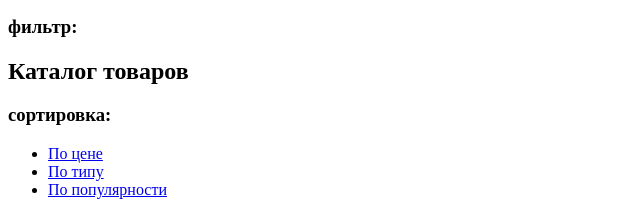
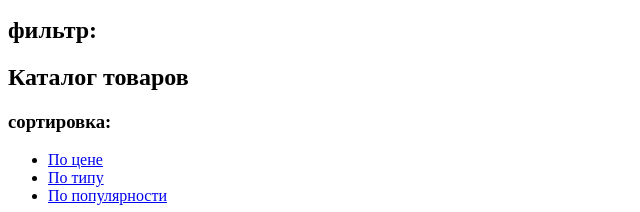
Before and after one commit to Antohich373/1577707-device-29, a plain HTML site: page catalog.html in a window 1280 px wide. Shown: the part 581-793 px from the top of the page, without its empty margins (0-640 px from the left). Drawn offline with Linux system fonts and the light colour scheme.

Commit message:
задание 2.18 иправление №6.1

```diff
--- a/catalog.html
+++ b/catalog.html
@@ -44,7 +44,7 @@
 
        <!--Форма-->
     <section>
-      <h3>фильтр:</h3>
+      <h2>фильтр:</h2>
     </section>
       <!--Каталог товаров-->
     <section>
```
